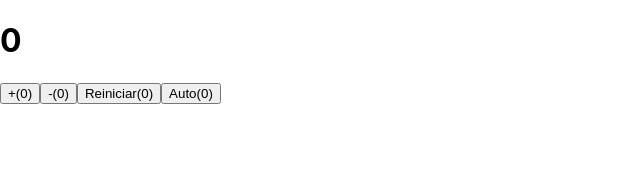
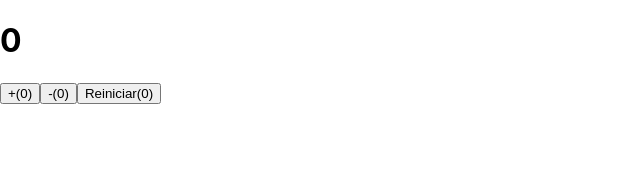
Before and after one commit to Diseno-de-Aplicaciones-Web/megacontador, a React (Create React App) app: page / in a window 1280 px wide. Shown: the top 173 px of the page, without its empty margins (0-640 px from the left). Built offline with nearby package versions, Linux system fonts and the light colour scheme.

Commit message:
Elimina conteo automático, que corresponde a otra fase de la práctica

```diff
--- a/src/App.js
+++ b/src/App.js
@@ -1,10 +1,9 @@
-import { useEffect, useState } from "react";
+import { useState } from "react";
 import Boton from "./Boton";
 
 function App() {
 
   let [valorActual, setValorActual] = useState(0)
-  let [auto, setAuto] = useState(false)
 
   function incrementar() {
     let novoValor = valorActual + 1
@@ -16,23 +15,9 @@ function App() {
     setValorActual(novoValor)
   }
 
-  function manexadorAuto() {
-    setAuto(true)
-  }
-
   function reiniciar() {
-    setAuto(false)
     setValorActual(0)
   }
-
-  useEffect(
-    ()=>{
-      let codigoTemporizador
-      if (auto) { codigoTemporizador = setTimeout(incrementar, 1000) }
-      return ()=>{clearTimeout(codigoTemporizador)}
-    },
-    [auto, valorActual]
-  )
 
   return (
     <>
@@ -40,7 +25,6 @@ function App() {
       <Boton texto="+" operacion={incrementar}/>
       <Boton texto="-" operacion={diminuir}/>
       <Boton texto="Reiniciar" operacion={reiniciar}/>
-      <Boton texto="Auto" operacion={manexadorAuto}/>
     </>
   )
 
```
